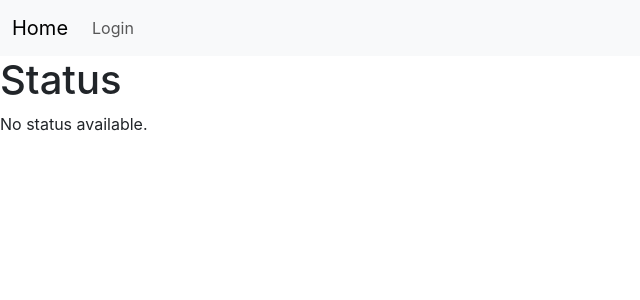
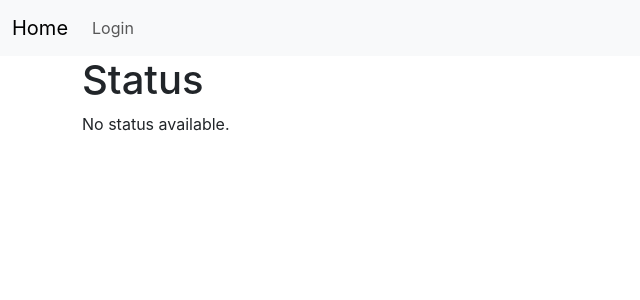
Before and after one commit to YanivGabay/note-sharing-app, a React (Create React App) app: page /status in a window 1280 px wide. Shown: the top 300 px of the page, without its empty margins (0-640 px from the left). Built offline with nearby package versions, Linux system fonts and the light colour scheme; no server answers.

Commit message:
added user welcome on the home page. and a container to the status page

```diff
--- a/src/pages/Home.js
+++ b/src/pages/Home.js
@@ -44,6 +44,8 @@ const Home = () => {
   return (
     <div className="container my-4">
       <h1 className="text-center my-4">Collaborative Notes</h1>
+
+      <h2 className="text-center my-4">Welcome, {currentUser ? currentUser.email : 'Anonymous'}</h2>
       <hr className="mt-2 mb-3"/>
 
       <h2 className="text-center my-4">Add a new note</h2>
--- a/src/pages/StatusPage.js
+++ b/src/pages/StatusPage.js
@@ -11,10 +11,13 @@ const StatusPage = () => {
     navigate('/');
   };
   return (
-    <div>
-      <h1>Status</h1>
+    <div
+      className="container-md"
+    >
+      <div className="mb-3">
+        <h1 className="text">Status</h1>
         {status ? (
-        <div>
+          <div >
             <h2>{status}</h2>
             <p>{message}</p>
             <button className="btn btn-primary" onClick={handleReturnHome}>Return Home</button>
@@ -23,6 +26,7 @@ const StatusPage = () => {
           <p>No status available.</p>
         )}
       </div>
+    </div>
   );
 };
 
```
Lines whose indentation alone changed are shown as unchanged.
